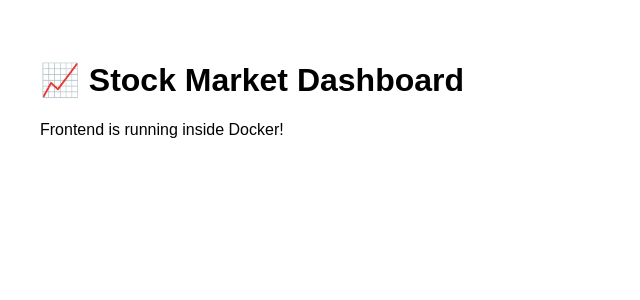
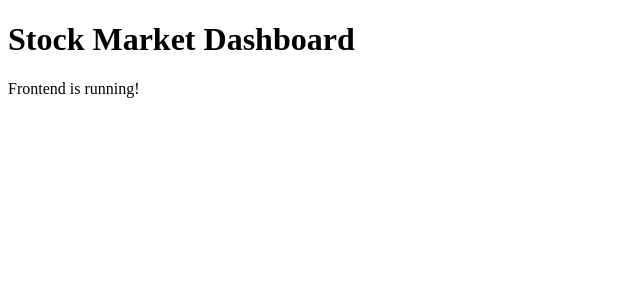
Before and after one commit to spawnaga/stock-market-lab, a React (Create React App) app in the folder frontend-react/: page / in a window 1280 px wide. Shown: the top 300 px of the page, without its empty margins (0-640 px from the left). Built offline with nearby package versions, Linux system fonts and the light colour scheme.

Commit message:
Create clean App.tsx for Docker build
Created a completely clean, minimal App.tsx file to ensure Docker build can resolve imports properly.

```diff
--- a/frontend-react/src/App.tsx
+++ b/frontend-react/src/App.tsx
@@ -2,9 +2,9 @@ import React from 'react';
 
 function App() {
   return (
-    <div style={{ padding: '2rem', fontFamily: 'sans-serif' }}>
-      <h1>📈 Stock Market Dashboard</h1>
-      <p>Frontend is running inside Docker!</p>
+    <div>
+      <h1>Stock Market Dashboard</h1>
+      <p>Frontend is running!</p>
     </div>
   );
 }
```
